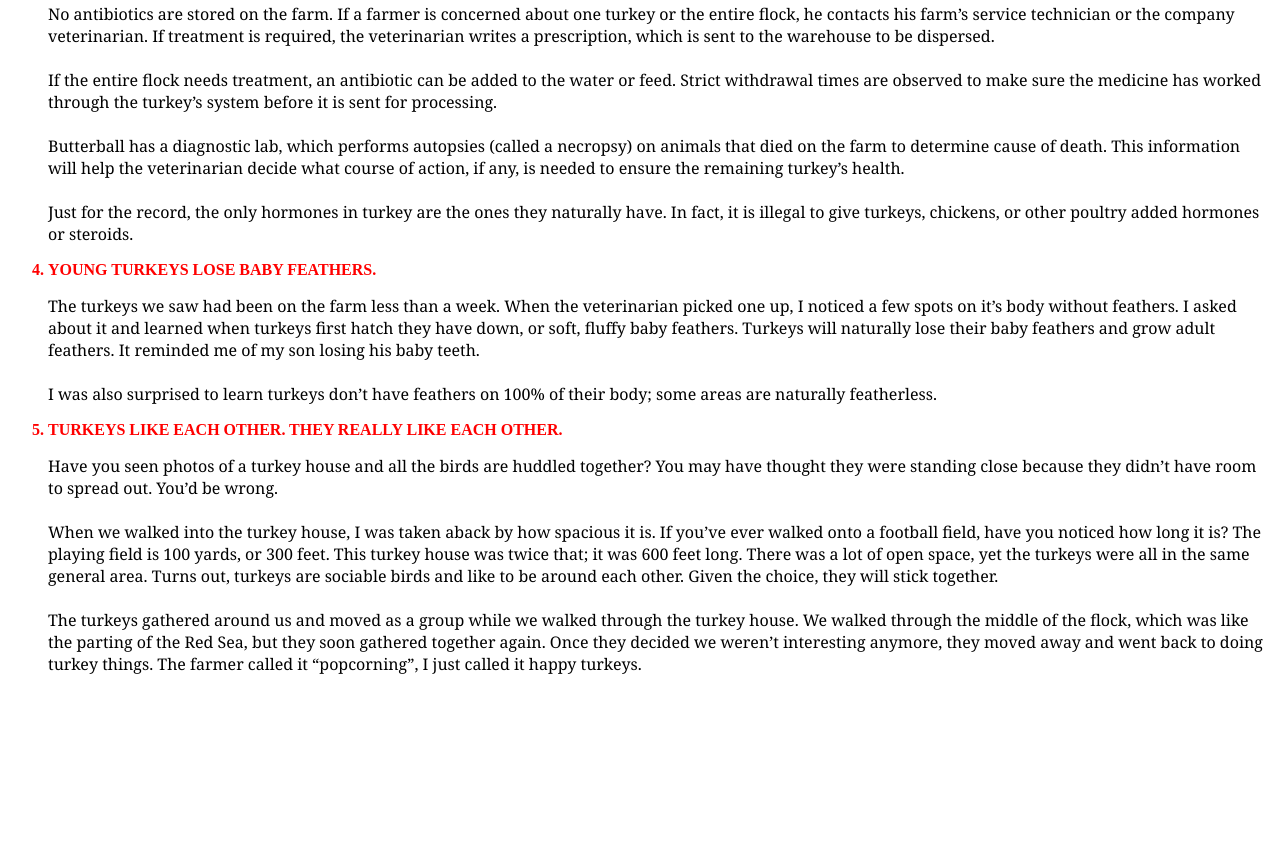
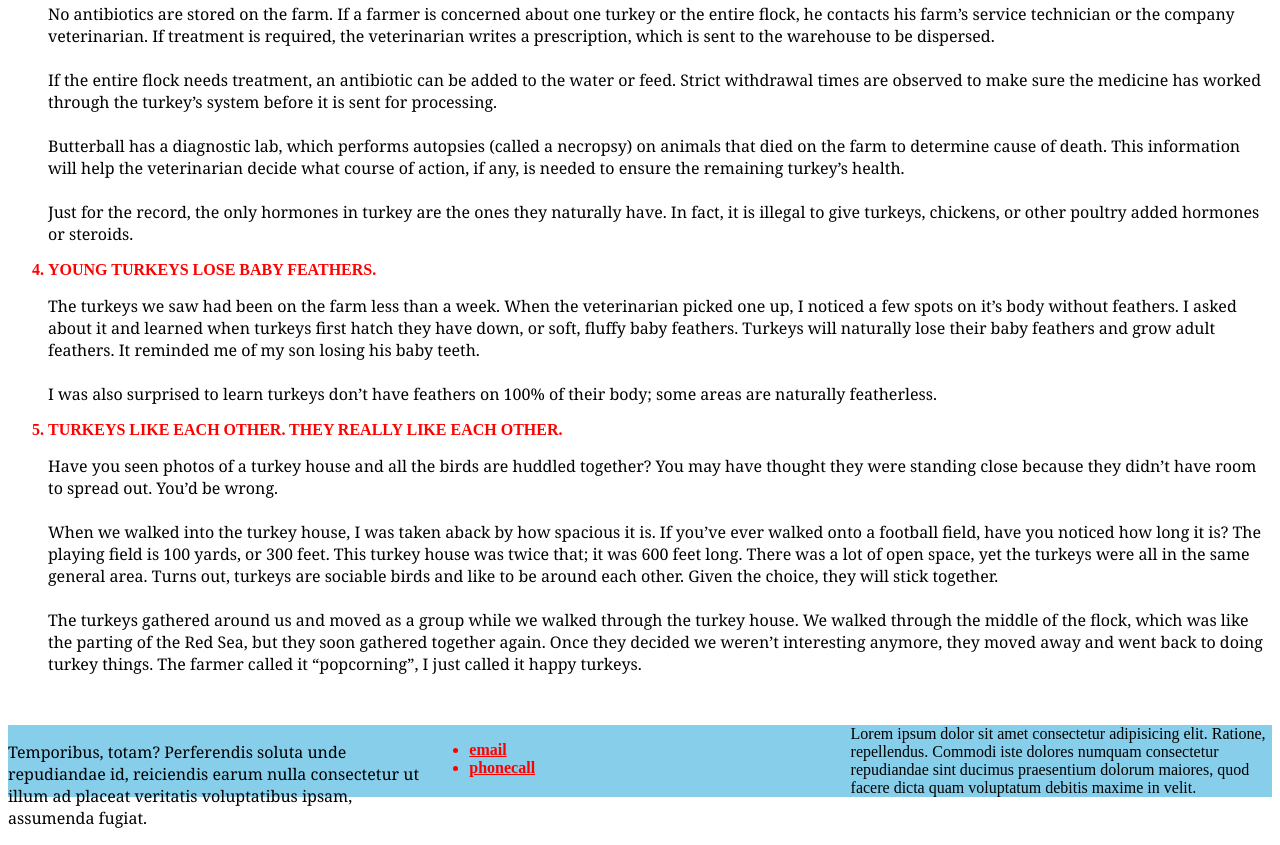
Before and after one commit to mortmanD/petblog, a plain HTML site: page index.html in a window 1280 px wide. Shown: the part 1072-1917 px from the top of the page. Before the commit the page ends 1763 px from the top, so only its background shows below. Drawn offline with Linux system fonts and the light colour scheme.

Commit message:
added a footer and corespondig css file

```diff
--- a/index.html
+++ b/index.html
@@ -9,11 +9,11 @@
 </head>
 <body>
     <div id="navbar">
-        <div class="nav">
+            <div class="nav">
             <a class="active" href="#">Turkey Hub</a>
-            <a href="#">own One</a>
-            <a href="#">Exhibit</a>
-            <a href="#">Contact</a>
+            <a href="#1">own One</a>
+            <a href="#2">Exhibit</a>
+            <a href="#3">Contact</a>
         </div></div>
         <div class="header">
             <header>Welcome to <span>Turkey Hub</span></header>
@@ -96,5 +96,12 @@
         </p>
 
     </div>
+    <div class="footer">
+        <div class="row">
+            <div class="column1"><p>Temporibus, totam? Perferendis soluta unde repudiandae id, reiciendis earum nulla consectetur ut illum ad placeat veritatis voluptatibus ipsam, assumenda fugiat.</p></div>
+            <div class="column2"><ul><li> <a href="email.com">email</a> </li> <li><a href="tel:000000">phonecall</a></li></ul></div>
+            <div class="column3">Lorem ipsum dolor sit amet consectetur adipisicing elit. Ratione, repellendus. Commodi iste dolores numquam consectetur repudiandae sint ducimus praesentium dolorum maiores, quod facere dicta quam voluptatum debitis maxime in velit.</div>
+          </div>
+    </div>
 </body>
 </html>
--- a/styles.css
+++ b/styles.css
@@ -91,3 +91,11 @@ a:active {
 span{
     color: blue;
 }
+.column1,.column2,.colum3{
+        float: left;
+        width: 33.33%;
+        }
+.footer{
+            background-color: skyblue;
+            margin-top: 50px;
+        }
```
